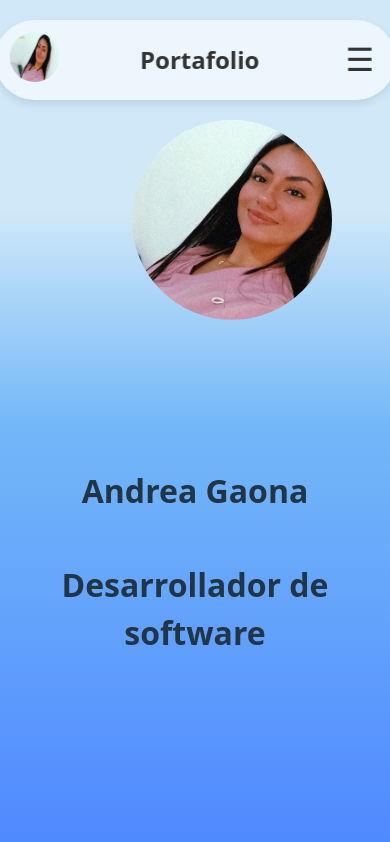
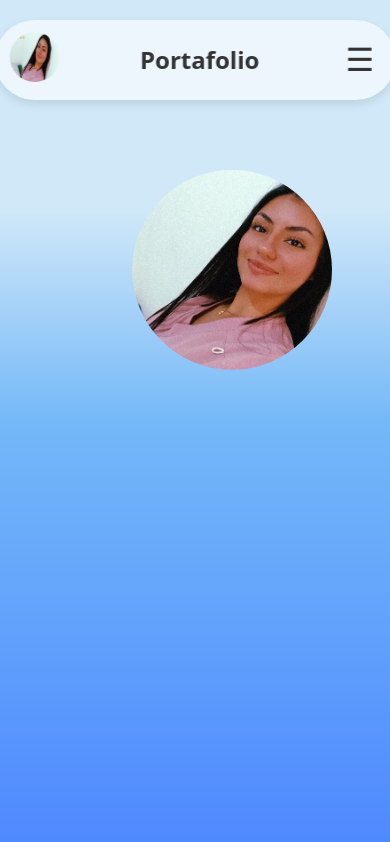
Before and after one commit to Andreagaona14/Portfolio-React-AG, a React (Vite) app: page / in a window 390 px wide. Shown: the top 842 px of the page. Built offline with nearby package versions, Linux system fonts and the light colour scheme.

Commit message:
Media queries

```diff
--- a/src/Components/Pages/Home/Home.css
+++ b/src/Components/Pages/Home/Home.css
@@ -4,7 +4,7 @@
   align-items: center; /* Centra horizontalmente */
   justify-content: center; /* Centra verticalmente */
   height: 60vh; /* Ajusta la altura */
-  margin-top: 80px; /* Baja el contenedor */
+  margin-top: 40px; /* Baja el contenedor */
   padding-top: 50px; /* Espacio interno arriba */
 }
 
@@ -24,7 +24,7 @@
 flex-direction: column;
 align-items: center;
 text-align: center;
-gap: 20px;
+gap: 0px;
 }
 
 .animated-title {
@@ -121,9 +121,9 @@
     display: flex;
     flex-direction: column;
     align-items: center;
-    justify-content: center;
+    justify-content: flex-end;
     min-height: 100vh; /* Evita recortes en pantallas pequeñas */
-    margin-top: 50px; /* Reduce el margen */
+    margin-top: 80px; /* Reduce el margen */
     padding-top: 30px; /* Ajusta el espacio interno */
   }
 
@@ -137,7 +137,7 @@
     object-fit: cover;
     display: block; /* Evita problemas de alineación */
     margin: 0 auto; /* Centra correctamente */
-    top: 130px;
+    top: 180px;
     right: 15%;
   }
 
@@ -148,7 +148,6 @@
 
   .animated-title {
     font-size: 2rem; /* Reduce tamaño */
-    margin-bottom: px;
 
   }
 
--- a/src/Components/Pages/Home/Home.jsx
+++ b/src/Components/Pages/Home/Home.jsx
@@ -10,9 +10,10 @@
       <section className="homeSection">
         <div className="titles">
           <AnimatedContent
+            image={ImgHome}
             name="Andrea Gaona"
             profession="Desarrollador de software"
-            image={ImgHome}
+
           />
         </div>
       </section>
```
